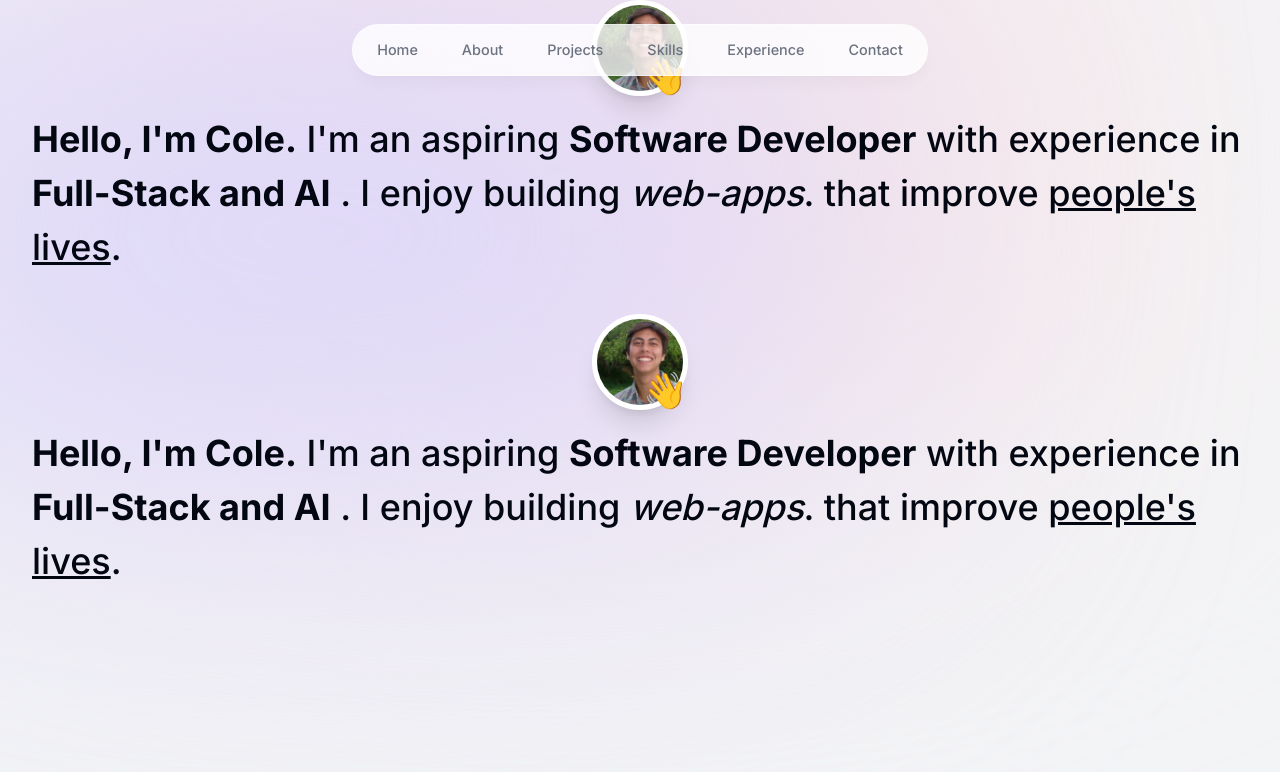
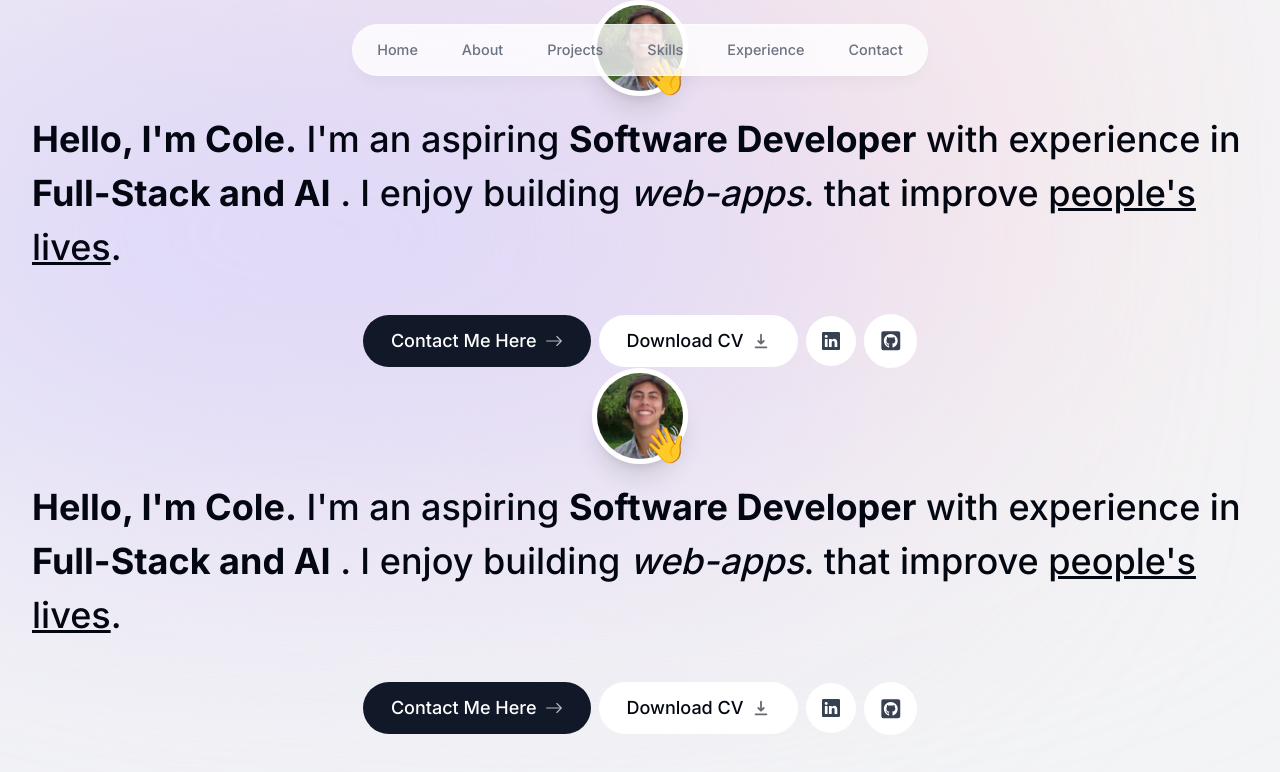
Before and after one commit to Cole-House/portfolio, a Next.js app: page / in a window 1280 px wide. Shown: the top 772 px of the page. Built offline with nearby package versions, Linux system fonts and the light colour scheme.

Commit message:
Update intro.tsx

```diff
--- a/components/intro.tsx
+++ b/components/intro.tsx
@@ -4,6 +4,10 @@
 import React from 'react'
 import myImage from '@/public/myPortrait.jpg'
 import { motion } from "framer-motion";
+import Link from 'next/link';
+import { BsArrowRight, BsLinkedin } from "react-icons/bs";
+import { HiDownload } from "react-icons/hi";
+import { FaGithubSquare } from "react-icons/fa";
 
 export default function Intro() {
   return (
@@ -28,7 +32,7 @@
                     // priority will get this to load first
                     priority={true}
                     className="h-24 w-24 rounded-full object-cover border-[0.35rem] border-white shadow-xl"
-                />
+                  />
                     <motion.span
                         className="absolute bottom-0 right-0 text-4xl"
                         initial={{ opacity: 0, scale: 0 }}
@@ -58,6 +62,44 @@
             <span className="underline">people's lives</span>.
         </motion.h1>
 
+        <motion.div
+            className='flex flex-col sm:flex-row items-center justify-center gap-2 px-4 text-lg font-medium'
+            initial={{ opacity: 0, y: 100 }}
+            animate={{ opacity: 1, y: 0 }}
+            transition={{
+                delay: 0.1,
+              }}
+        >
+            <Link
+                href="#contact"
+                className="group bg-gray-900 text-white px-7 py-3 flex items-center gap-2 rounded-full outline-none focus:scale-110 hover:scale-110 hover:bg-gray-950 active:scale-105 transition"
+            >
+                Contact Me Here {" "}<BsArrowRight className='opacity-70 group-hover:translate-x-1 transition'/>
+            </Link>
+            <a
+                className="group bg-white px-7 py-3 flex items-center gap-2 rounded-full outline-none focus:scale-110 hover:scale-110 active:scale-105 transition cursor-pointer borderBlack dark:bg-white/10"
+                href="/Cole.pdf"
+                download
+             >
+                Download CV{" "}
+                <HiDownload className="opacity-60 group-hover:translate-y-1 transition" />
+            </a>
+            <a
+                className="bg-white p-4 text-gray-700 hover:text-gray-950 flex items-center gap-2 rounded-full focus:scale-[1.15] hover:scale-[1.15] active:scale-105 transition cursor-pointer borderBlack dark:bg-white/10 dark:text-white/60"
+                href="https://linkedin.com"
+                target="_blank"
+            >
+                <BsLinkedin />
+            </a>
+            <a
+                className="bg-white p-4 text-gray-700 flex items-center gap-2 text-[1.35rem] rounded-full focus:scale-[1.15] hover:scale-[1.15] hover:text-gray-950 active:scale-105 transition cursor-pointer borderBlack dark:bg-white/10 dark:text-white/60"
+                href="https://github.com"
+                target="_blank"
+            >
+                <FaGithubSquare />
+            </a>
+        </motion.div>
+
     </section>
   )
 }
```
